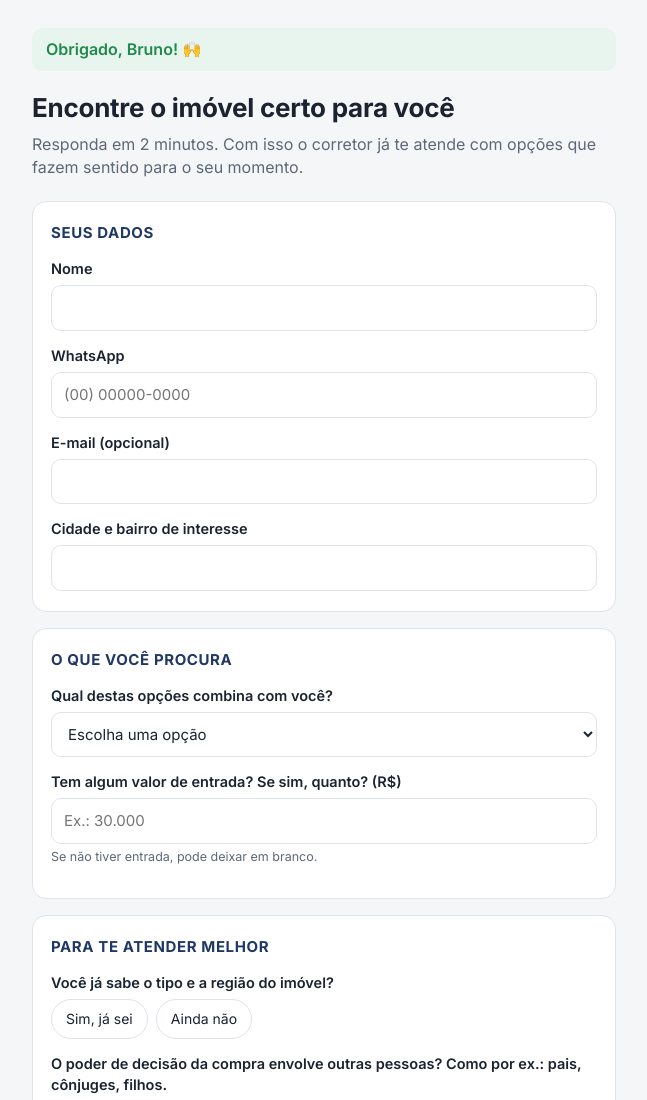
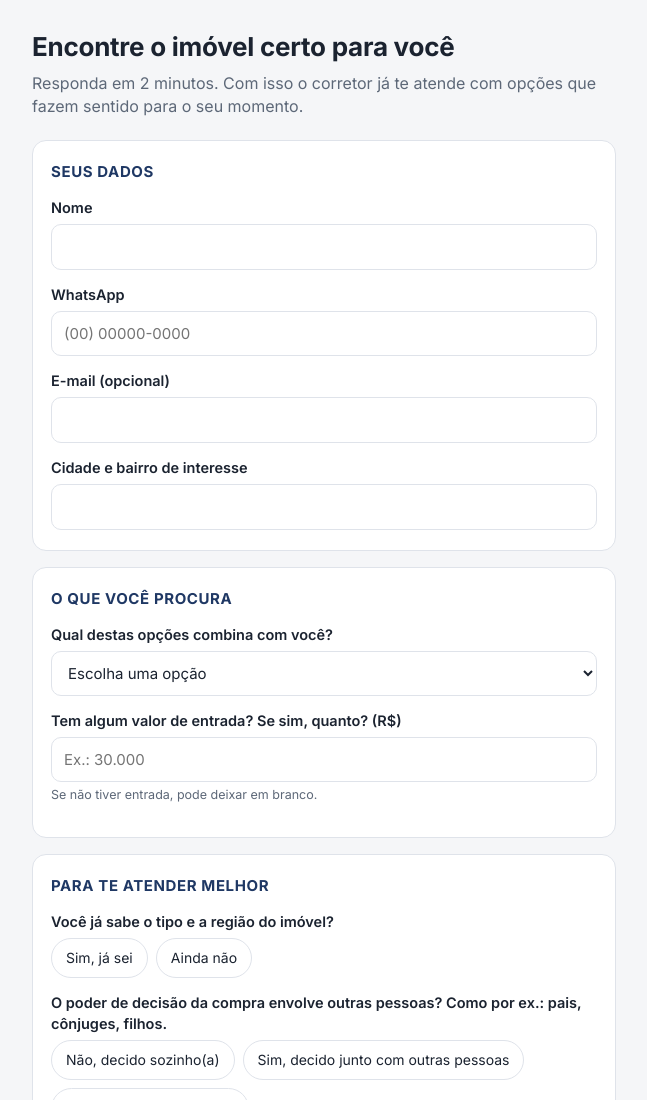
Before and after one commit to gustavopromao-source/minhapagina, a plain HTML site: page index.html in a window 1280 px wide. Shown: the top 1100 px of the page, without its empty margins (316-963 px from the left). Drawn offline with Linux system fonts and the light colour scheme.

Commit message:
Remove thank-you banner from index.html
Co-Authored-By: Claude Opus 5.5 <noreply@anthropic.com>

```diff
--- a/index.html
+++ b/index.html
@@ -40,7 +40,6 @@
 </head>
 <body>
 <div class="wrap">
-  <p style="margin:0 0 18px;padding:10px 14px;background:#e8f5ee;color:#1f8a4c;border-radius:10px;font-weight:600">Obrigado, Bruno! 🙌</p>
   <header>
     <h1>Encontre o imóvel certo para você</h1>
     <p>Responda em 2 minutos. Com isso o corretor já te atende com opções que fazem sentido para o seu momento.</p>
```
